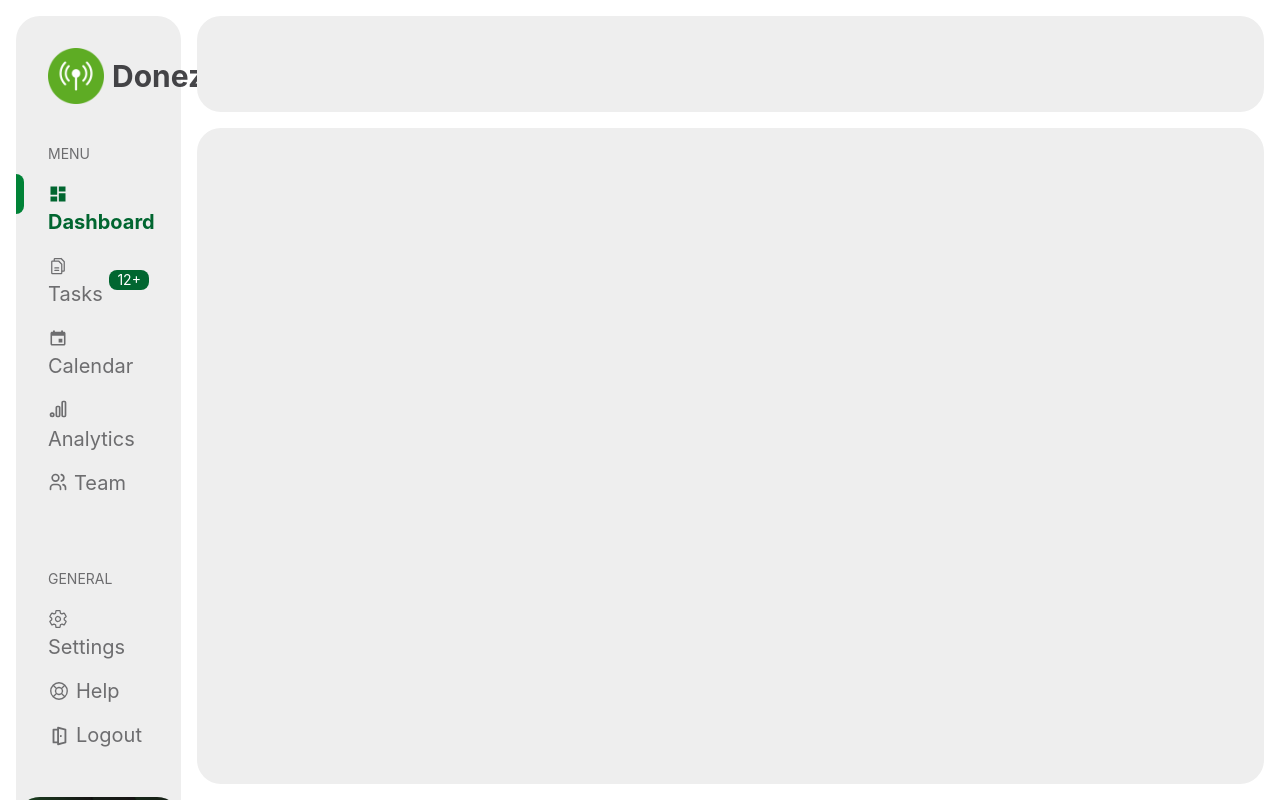
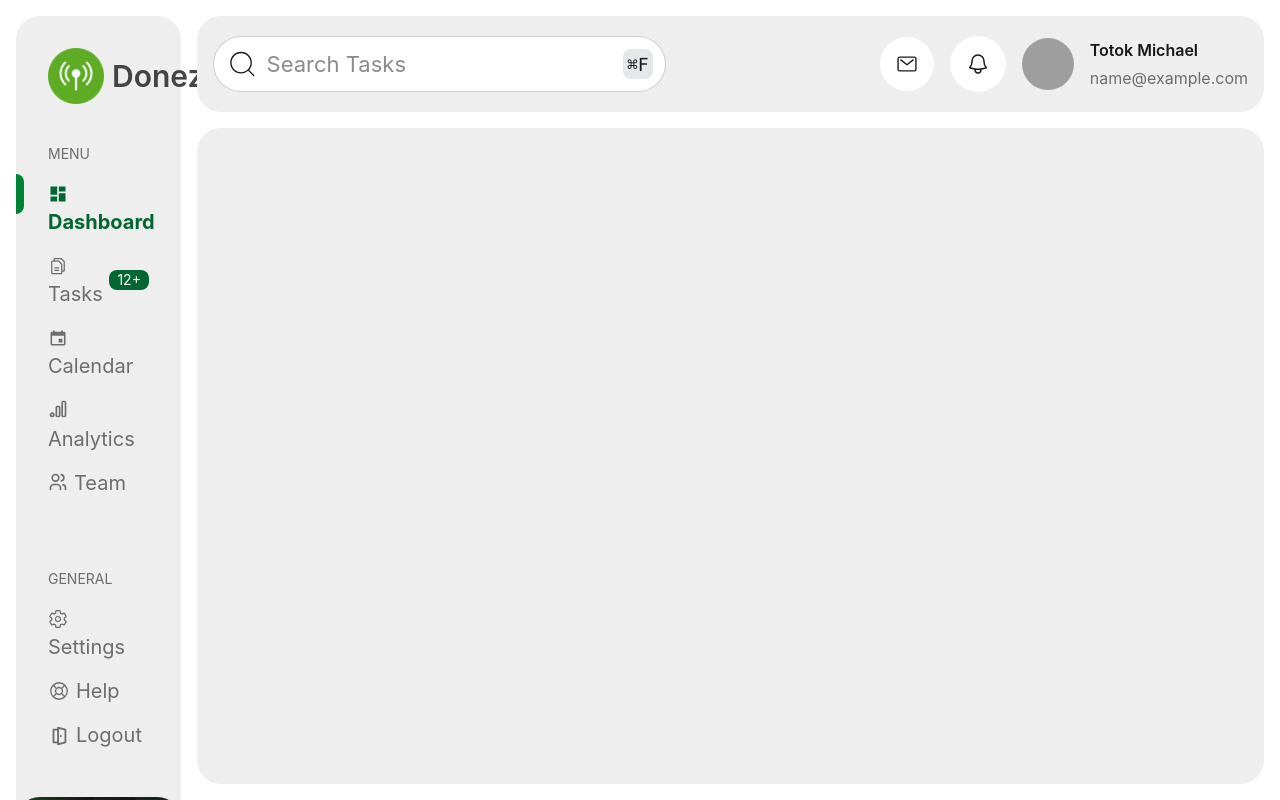
Before and after one commit to buildwithmeraj/octarnal-job-task, a React (Vite) app: page /dashboard in a window 1280 px wide. Shown: the top 800 px of the page. Built offline with nearby package versions, Linux system fonts and the light colour scheme; sample sign-in values are in the browser's storage; grey boxes are pictures that could not be loaded.

Commit message:
completed navbar

```diff
--- a/src/components/dashboard/Navbar.jsx
+++ b/src/components/dashboard/Navbar.jsx
@@ -1,7 +1,41 @@
 import React from "react";
+import { CiSearch } from "react-icons/ci";
+import { IoMailOutline } from "react-icons/io5";
+import { HiOutlineBell } from "react-icons/hi2";
 
 const Navbar = () => {
-  return <div className="h-24 bg-base-300 rounded-3xl"></div>;
+  return (
+    <div className="h-24 bg-base-300 rounded-3xl flex items-center justify-between px-4">
+      <div>
+        <label className="input rounded-full input-xl w-full">
+          <CiSearch size={40} />
+          <input type="search" className="grow" placeholder="Search Tasks" />
+          <kbd className="px-1 bg-gray-200 rounded-lg flex items-center justify-center pt-0.5 text-lg">
+            ⌘F
+          </kbd>
+        </label>
+      </div>
+      <div className="flex items-center gap-4">
+        <div className="rounded-full p-4 bg-white">
+          <IoMailOutline size={22} />
+        </div>
+        <div className="rounded-full p-4 bg-white">
+          <HiOutlineBell size={24} />
+        </div>
+        <div className="avatar">
+          <div className="w-13 rounded-full">
+            <img src="https://img.daisyui.com/images/profile/demo/yellingcat@192.webp" />
+          </div>
+        </div>
+        <div className="flex items-start gap-1 flex-col">
+          <div className="font-semibold">Totok Michael</div>
+          <div className="text-base-content/60">
+            {localStorage.getItem("userEmail")}
+          </div>
+        </div>
+      </div>
+    </div>
+  );
 };
 
 export default Navbar;
--- a/src/components/dashboard/Sidebar.jsx
+++ b/src/components/dashboard/Sidebar.jsx
@@ -17,7 +17,7 @@ const Sidebar = () => {
     <div className="bg-base-300 col-span-2 m-4 rounded-3xl flex flex-10 flex-col gap-4 justify-between">
       <div className="flex-7 p-8 text-xl text-base-content/60">
         <div className="flex flex-col gap-4">
-          <div className="flex items-center gap-2 text-base-content/80 font-bold text-3xl">
+          <div className="flex items-center gap-2 text-base-content/80 font-semibold text-3xl">
             <img src="/icon.png" alt="Icon" className="h-14" /> Donezo
           </div>
           <div className="mt-6 text-sm">MENU</div>
```
